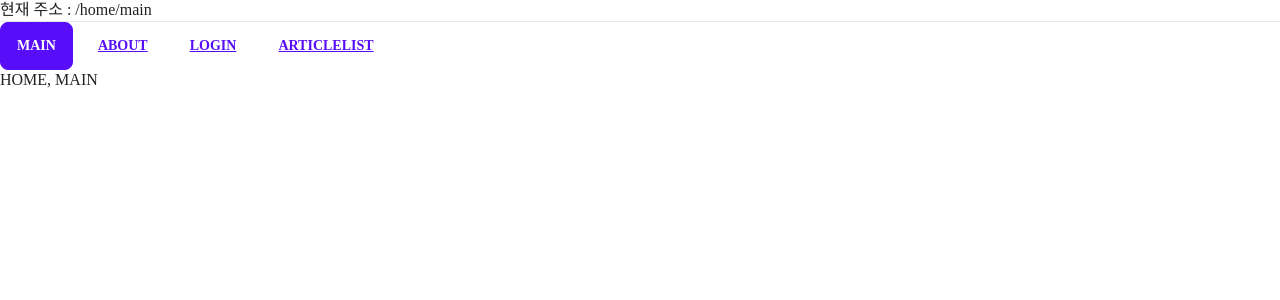
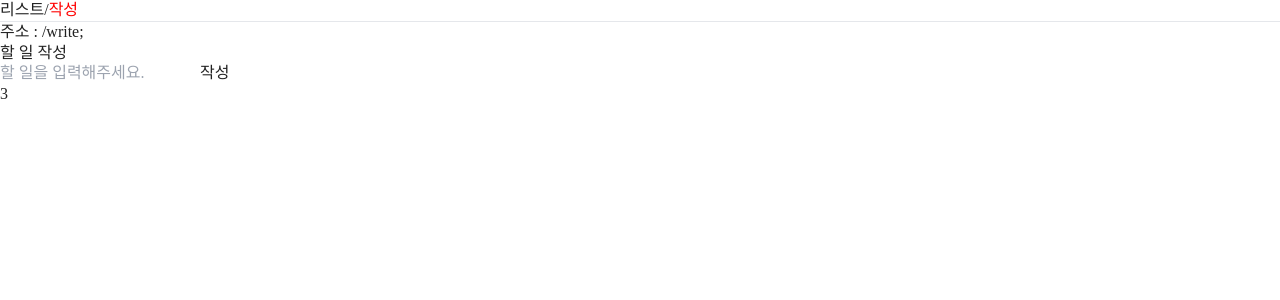
Before and after one commit to onehae627/react-proj, a React (Create React App) app: page /#/write in a window 1280 px wide. Before the commit this address led to /#/home/main. Shown: the top 300 px of the page. Built offline with nearby package versions, Linux system fonts and the light colour scheme; a web font is replaced by a local one; what recoil-persist would draw is missing.

Commit message:
간단한 할 일 리스트 immer 적용

```diff
--- a/package.json
+++ b/package.json
@@ -12,6 +12,7 @@
     "@testing-library/user-event": "^13.5.0",
     "classnames": "^2.3.2",
     "daisyui": "^2.43.2",
+    "immer": "^9.0.19",
     "react": "^18.2.0",
     "react-dom": "^18.2.0",
     "react-router-dom": "^6.8.0",
--- a/src/RouterEx.js
+++ b/src/RouterEx.js
@@ -1,84 +1,196 @@
-import React,{ useState } from "react";
-import {Button} from "@mui/material";
+import React,{ useState, useRef } from "react";
+
 import {Routes, Route, Navigate, useLocation, NavLink, useParams, useNavigate} from "react-router-dom";
-import classNames from "classnames";
-function HomeMainPage() {
-    return(
+
+
+import { atom, useRecoilState } from "recoil";
+
+import produce from "immer";
+
+// 리액트의 단점은 변경시에 불변성을 지켜야한다. 원본은 그대로 두고, 복사 생성을 하여 새 배열을 만들어야한다.
+const todosAtomRouter = atom({
+    key: "recoilEx/todosAtom",
+    default : [
+        {id :3, regDate:"2023-02-07 12:12:12", content: "운동"},
+        {id :2, regDate:"2023-02-07 12:12:12", content: "요리"},
+        {id :1, regDate:"2023-02-07 12:12:12", content: "산책"},
+    ]
+})
+
+function TodoListItem({todo}) {
+
+
+    const todosStatus = useTodosStatus();
+
+
+
+
+    return (
         <>
-        <h1>HOME, MAIN</h1>
+        <li>
+
+            {todo.id} : {todo.content}&nbsp;  /
+            <NavLink to={`/edit/${todo.id}`}>수정/</NavLink>
+            <button className="btn btn-outline ml-1"onClick={() => window.confirm(`${todo.id}번 할 일을 삭제하시겠습니까?`) && todosStatus.removeTodoById(todo.id)}>삭제</button>
+
+
+        </li>
         </>
     )
 }
 
-function HomeAboutPage() {
+function TodoListPage() {
+    const todosStatus = useTodosStatus();
     return(
         <>
-        <h1>HOME, ABOUT</h1>
+        <h1>할 일 리스트</h1>
+
+        <ul>{todosStatus.todos.map((todo, index) => (
+            <TodoListItem key={todo.id} todo={todo} index={index}/>
+
+        ))}
+        </ul>
         </>
     )
 }
 
-function UserLoginPage() {
+function useTodosStatus() {
+    const [todos, setTodos] = useRecoilState(todosAtomRouter);
+
+    // 넘버링 자동으로 Ref사용
+    const lastTodoIdRef = useRef(todos.length == 0? 0 : todos[0].id);
+    const addTodo = (content) => {
+        const id = ++lastTodoIdRef.current;
+        const regDate ="2023-02-07 12:12:12";
+        const newTodo = {
+            id,
+            regDate,
+            content,
+        };
+        const newTodos = [newTodo, ...todos];
+        setTodos(newTodos);
+    } ;
+    const findIndexById = (id) => todos.findIndex((todo) => todo.id == id);
+
+    const findTodoById = (id) => {
+        const index = findIndexById(id);
+        if (index == -1) return;
+
+        return todos[index];
+    }
+    const removeTodoById = (id) => {
+        const index = findIndexById(id);
+        if (index == -1) {
+            return;
+        }
+        const newTodos = todos.filter((_, _index) => index != _index);
+        setTodos(newTodos);
+    }
+
+    const modifyTodoById = (id, content) => {
+        const index = findIndexById(id);
+        if (index == -1) return;
+
+        const newTodos =produce(todos, (draft) =>
+        {draft[index].content = content});
+        setTodos(newTodos);
+    }
+
+    return {
+        addTodo,
+        todos,
+        removeTodoById,
+        modifyTodoById,
+        findTodoById,
+    }
+};
+
+function TodoWritePage() {
+    const todosStatus = useTodosStatus();
+
+    const onSubmit = (e) => {
+        e.preventDefault();
+        const form = e.target;
+        form.content.value =  form.content.value.trim();
+
+        if(form.content.value == 0) {
+            alert("할 일을 입력해주세요.");
+            form.content.focus();
+            return;
+        }
+        todosStatus.addTodo(form.content.value);
+
+        form.content.value = "";
+        form.content.focus();
+
+
+    };
     return(
         <>
-        <h1>User Login</h1>
+        <h1>할 일 작성</h1>
+        <form onSubmit={onSubmit}>
+            <input type="text" name="content" placeholder="할 일을 입력해주세요." />
+            <input type="submit" value="작성"/>
+        </form>
+        <div>{todosStatus.todos.length}</div>
         </>
     )
 }
 
 
-function ArticleListPage() {
-    const articles = [
-        { id: 1 }, { id: 2 }
-    ];
-    return <>
-    <h1>ARTICLE LIST</h1>
-    <ul>
-       {articles.map((article) => (
-        <li key={article.id}>
-            <NavLink to={`/article/detail/${article.id}`}>{article.id}번 게시물</NavLink>
-        </li>
-       ))}
-    </ul>
-    </>
+function TodoEditPage() {
+    const todosStatus = useTodosStatus();
+    const navigate = useNavigate();
+    const {id} = useParams();
+    const todo = todosStatus.findTodoById(id);
+
+    const onSubmit = (e) => {
+        e.preventDefault();
+        const form = e.target;
+        form.content.value =  form.content.value.trim();
+
+        if(form.content.value == 0) {
+            alert("할 일을 입력해주세요.");
+            form.content.focus();
+            return;
+        }
+        todosStatus.modifyTodoById(todo.id, form.content.value);
+        navigate("/list", {replace : true });
+
+
+    };
+    return(
+        <>
+        <h1>할 일 수정</h1>
+        <form onSubmit={onSubmit}>
+            <input type="text" name="content" placeholder="할 일을 입력해주세요."  defaultValue={todo.content}/>
+            <input type="submit" value="수정"/>
+            <button className="btn btn-outline ml-1" onClick={() => navigate("/list")}>취소</button>
+        </form>
+        <div>{todosStatus.todos.length}</div>
+        </>
+    )
 }
 
 
-function  ArticleDetailPage() {
-    const navigate = useNavigate();
-    const {id} = useParams();
-
-    return<>
-    <h1>ARTICLE DETAIL</h1>
-    <h2>{id}번 게시물 상세 페이지</h2>
-    <Button variant="outlined" onClick={() => navigate(-1)}>뒤로가기</Button>
-    </>
-}
 
 
 export default function RouterEx() {
     const location = useLocation();
-    // /
 
     return(
         <>
         <header>
-            현재 주소 : {location.pathname}
+            <NavLink to="/list" style={({isActive}) => ({color : isActive ? "red" : null})}>리스트</NavLink>
+            /<NavLink  to="/write" style={({isActive}) => ({color : isActive ? "red" : null})}>작성</NavLink>
             <hr/>
-            <div className="flex gap-2">
-                <NavLink to="/home/main" className={({ isActive }) => classNames("btn", {"btn-link" : !isActive}, {"btn-primary" : isActive})}>MAIN</NavLink>
-                <NavLink to="/home/about" className={({ isActive }) => classNames("btn", {"btn-link" : !isActive}, {"btn-primary" : isActive})}>ABOUT</NavLink>
-                <NavLink to="/user/login" className={({ isActive }) => classNames("btn", {"btn-link" : !isActive}, {"btn-primary" : isActive})}>LOGIN</NavLink>
-                <NavLink to="/article/list" className={({ isActive }) => classNames("btn", {"btn-link" : !isActive}, {"btn-primary" : isActive})}>ArticleList</NavLink>
-            </div>
+            주소 : {location.pathname};
         </header>
         <Routes>
-            <Route path = "/home/main" element={<HomeMainPage/>}/>
-            <Route path = "/home/about" element={<HomeAboutPage/>}/>
-            <Route path = "/user/login" element={<UserLoginPage/>}/>
-            <Route path = "/article/list" element={<ArticleListPage/>}/>
-            <Route path = "/article/detail/:id" element={<ArticleDetailPage/>}/>
-            <Route path = "*" element={<Navigate to="/home/main"/>}/>
+            <Route path="/list" element={<TodoListPage/>}/>
+            <Route path="/write" element={<TodoWritePage/>}/>
+            <Route path="/edit/:id" element={<TodoEditPage/>}/>
+            <Route path="*" element={<Navigate to="/write"/>}/>
         </Routes>
         </>
     )
```
Also changed, not shown: 1 other file (tests, documents, lock files or other folders).
